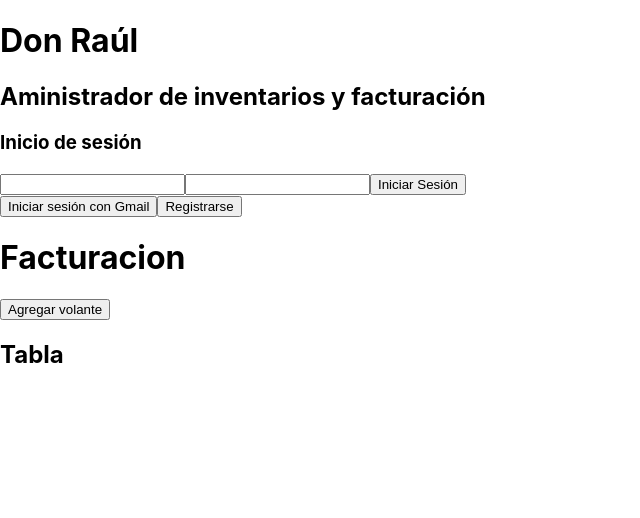
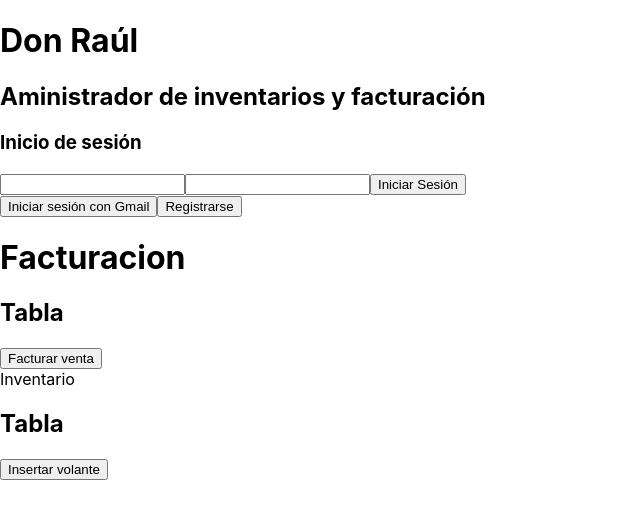
Before and after one commit to svntivgo/front-donraul, a React (Create React App) app: page / in a window 1280 px wide. Shown: the top 518 px of the page, without its empty margins (0-640 px from the left). Built offline with nearby package versions, Linux system fonts and the light colour scheme.

Commit message:
estructura basica inventario

```diff
--- a/src/App.js
+++ b/src/App.js
@@ -3,6 +3,7 @@ import logo from './logo.svg';
 import { Counter } from './features/counter/Counter';
 import './App.css';
 import Facturacion from "./components/Facturacion";
+import Inventario from "./components/Inventario";
 
 function App() {
   return (
@@ -18,6 +19,7 @@ function App() {
       <button>Iniciar sesión con Gmail</button>
       <button>Registrarse</button>
       <Facturacion/>
+      <Inventario/>
     </Fragment>
   );
 }
--- a/src/components/facturacion.jsx
+++ b/src/components/facturacion.jsx
@@ -4,8 +4,8 @@ const Facturacion = () => {
   return (
     <>
       <h1>Facturacion</h1>
-      <button>Agregar volante</button>
       <h2>Tabla</h2>
+      <button>Facturar venta</button>
     </>
   );
 }
--- a/src/components/inventario.jsx
+++ b/src/components/inventario.jsx
@@ -0,0 +1,13 @@
+import React from 'react'
+
+const Inventario = () => {
+  return (
+    <>
+      <div>Inventario</div>
+      <h2>Tabla</h2>
+      <button>Insertar volante</button>
+    </>
+  );
+}
+
+export default Inventario
```
